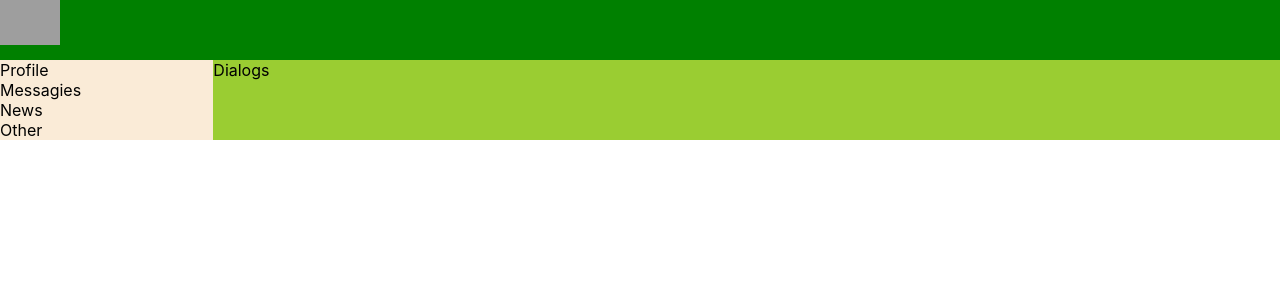
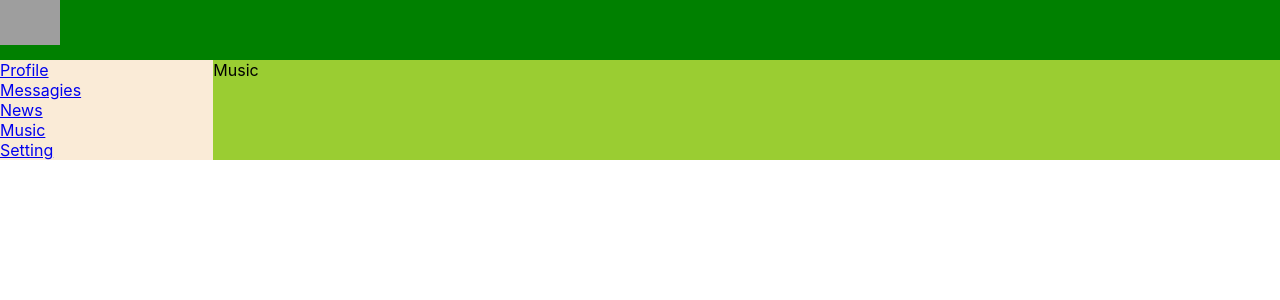
Before and after one commit to ppsv/socnet, a React (Create React App) app: page /music in a window 1280 px wide. Shown: the top 300 px of the page. Built offline with nearby package versions, Linux system fonts and the light colour scheme; grey boxes are pictures that could not be loaded.

Commit message:
19 lesson. Router

```diff
--- a/package.json
+++ b/package.json
@@ -8,6 +8,7 @@
     "@testing-library/user-event": "^7.2.1",
     "react": "^16.13.1",
     "react-dom": "^16.13.1",
+    "react-router-dom": "^5.2.0",
     "react-scripts": "3.4.1"
   },
   "scripts": {
--- a/src/App.js
+++ b/src/App.js
@@ -1,21 +1,34 @@
 import React from 'react';
 import './App.css';
 import Header from "./components/Header/Header";
-import Navbar from "./components/Navbar/Navbar";
+import Setting from "./components/Navbar/Setting";
 import Profile from "./components/Profile/Profile";
 import Dialogs from "./components/Dialogs/Dialogs";
+import {BrowserRouter, Route} from "react-router-dom";
+import Music from "./components/Navbar/Music/Music";
+import News from "./components/Navbar/News/News";
+import Navbar from "./components/Navbar/Setting/Navbar";
 
 
 const App = () => {
     return (
+        <BrowserRouter>
             <div className='app-wrapper'>
                 <Header/>
                 <Navbar/>
+
                 <div className='app-wrapper-content'>
-                <Dialogs/>
+                    <Route path='/profile' component={Profile}/>
+                    <Route path='/dialogs' component={Dialogs}/>
+                    <Route path='/news' component={News}/>
+                    <Route path='/music' component={Music}/>
+                    <Route path='/setting' component={Setting}/>
+
                 </div>
                 {/*<Profile/>*/}
             </div>
+        </BrowserRouter>
+
     );
 }
 
--- /dev/null
+++ b/src/components/Navbar/Music/Music.jsx
@@ -0,0 +1,12 @@
+import React from "react";
+import s from './Music.module.css';
+
+const Music = () => {
+    return (
+        <div className={s.item}>
+            Music
+        </div>
+    )
+}
+
+export default Music;
--- a/src/components/Navbar/Navbar.module.css
+++ b/src/components/Navbar/Music/Music.module.css
@@ -2,3 +2,6 @@
     grid-area: n;
     background-color: antiquewhite;
 }
+.active {
+    color: blue;
+}
--- a/src/components/Navbar/Navbar.jsx
+++ /dev/null
@@ -1,14 +0,0 @@
-import React from 'react';
-import s from './Navbar.module.css';
-
-const Navbar = () => {
-    return <nav className={s.nav}>
-        <div>Profile</div>
-        <div>Messagies</div>
-        <div>News</div>
-        <div>Other</div>
-
-    </nav>
-}
-
-export default Navbar;
--- /dev/null
+++ b/src/components/Navbar/News/News.jsx
@@ -0,0 +1,12 @@
+import React from "react";
+import s from './News.module.css';
+
+const News = () => {
+    return (
+        <div className={s.item}>
+            Music
+        </div>
+    )
+}
+
+export default News;
--- /dev/null
+++ b/src/components/Navbar/Setting.jsx
@@ -0,0 +1,12 @@
+import React from "react";
+import s from './Setting.module.css';
+
+const Setting = () => {
+    return (
+        <div className={s.item}>
+            Music
+        </div>
+    )
+}
+
+export default Setting;
--- /dev/null
+++ b/src/components/Navbar/Setting/Navbar.jsx
@@ -0,0 +1,26 @@
+import React from 'react';
+import s from './Navbar.module.css';
+
+const Navbar = () => {
+    return <nav className={s.nav}>
+        <div className={s.item}>
+            <a href='/profile'>Profile</a>
+        </div>
+        <div className={`${s.item} ${s.active}`}>
+            <a href='/dialogs'>Messagies</a>
+        </div>
+        <div className={s.item}>
+            <a href='/news'>News</a>
+        </div>
+        <div className={s.item}>
+            <a href='/music'>Music</a>
+        </div>
+        <div className={s.item}>
+            <a href='/setting'>Setting</a>
+        </div>
+
+
+    </nav>
+}
+
+export default Navbar;
--- /dev/null
+++ b/src/components/Navbar/Setting/Navbar.module.css
@@ -0,0 +1,7 @@
+.nav {
+    grid-area: n;
+    background-color: antiquewhite;
+}
+.active {
+    color: blue;
+}
```
Also changed, not shown: src/components/Navbar/News/News.module.css (added), src/components/Navbar/Setting.module.css (added), 2 other files (tests, documents, lock files or other folders). Lines whose indentation alone changed are shown as unchanged.
